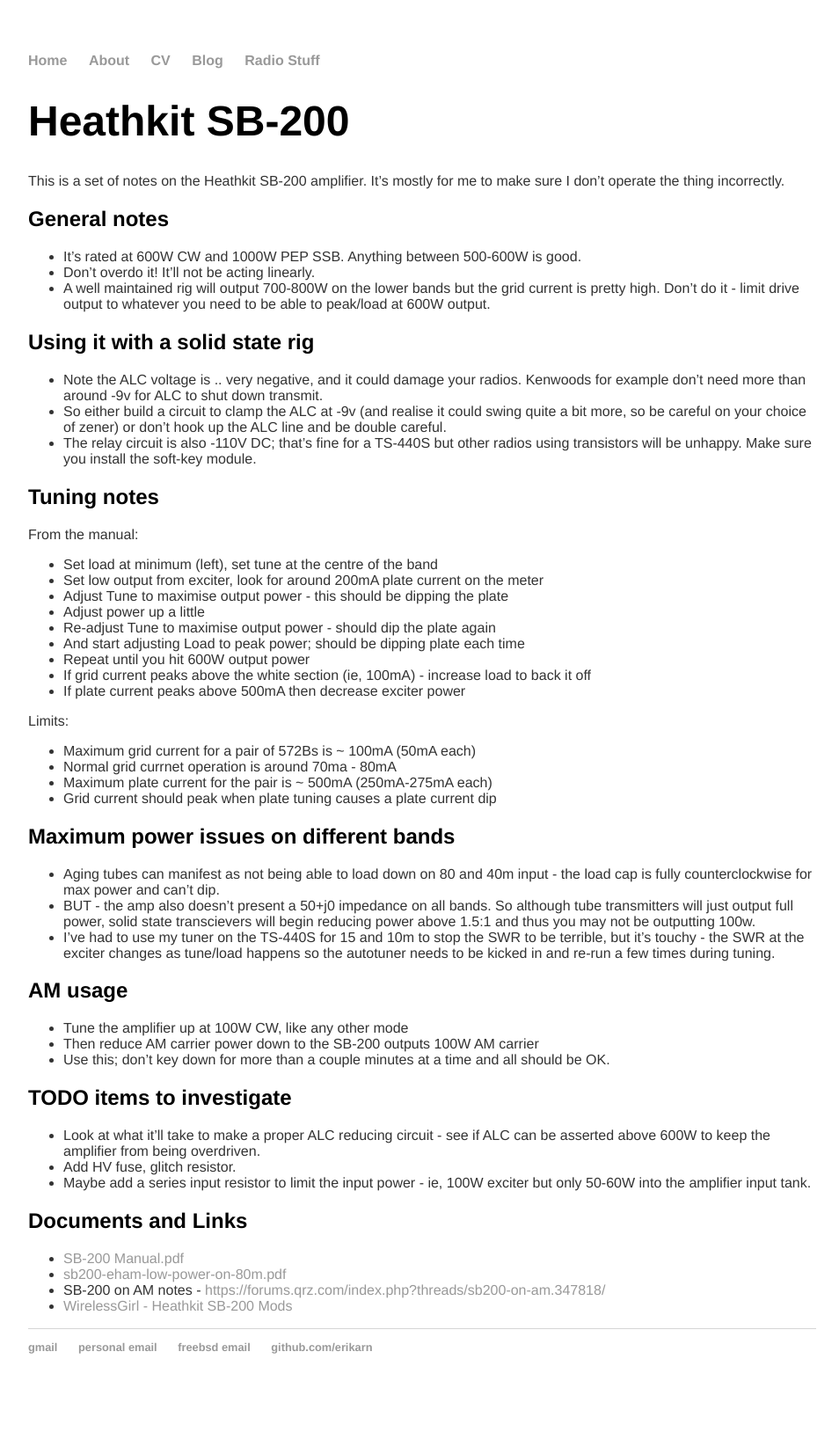
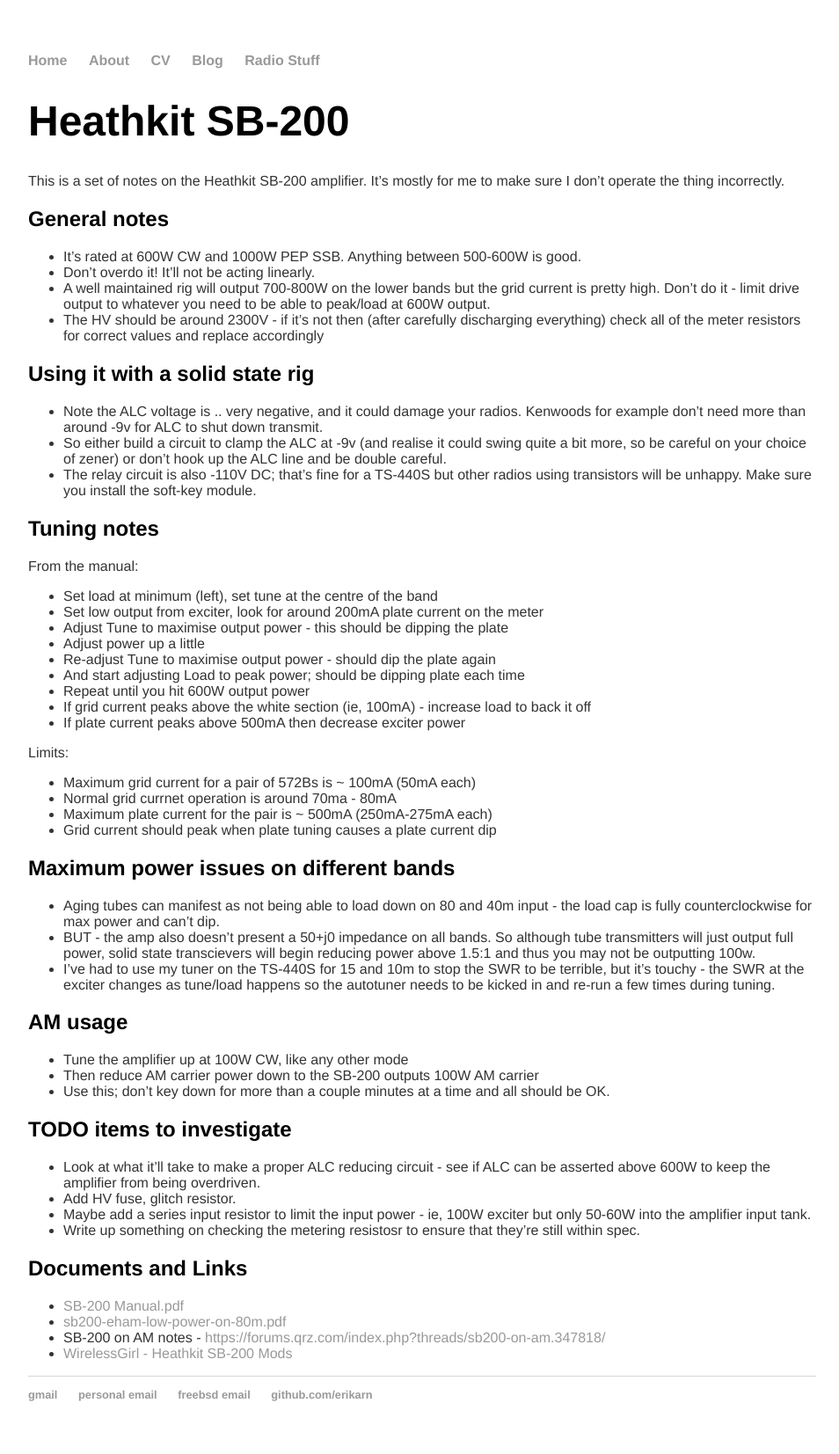
Before and after one commit to erikarn/erikarn.github.io, a Jekyll site: the page built from heathkit/SB-200/notes.md, in a window 1280 px wide. Shown: the whole page at 88% size, without its empty margins (160-1114 px from the left). Built offline with Jekyll 4.4.1, drawn with Linux system fonts in a browser that asks for light colours; before the commit the page ends 1599 px from its top, so only the background shows below that.

Commit message:
more things

```diff
--- a/heathkit/SB-200/notes.md
+++ b/heathkit/SB-200/notes.md
@@ -14,6 +14,7 @@
  * It's rated at 600W CW and 1000W PEP SSB.  Anything between 500-600W is good.
  * Don't overdo it! It'll not be acting linearly.
  * A well maintained rig will output 700-800W on the lower bands but the grid current is pretty high.  Don't do it - limit drive output to whatever you need to be able to peak/load at 600W output.
+ * The HV should be around 2300V - if it's not then (after carefully discharging everything) check all of the meter resistors for correct values and replace accordingly
 
 ## Using it with a solid state rig
 
@@ -70,6 +71,8 @@
  * Add HV fuse, glitch resistor.
  * Maybe add a series input resistor to limit the input power - ie, 100W exciter
    but only 50-60W into the amplifier input tank.
+ * Write up something on checking the metering resistosr to ensure that they're still
+   within spec.
 
 ## Documents and Links
 
```
